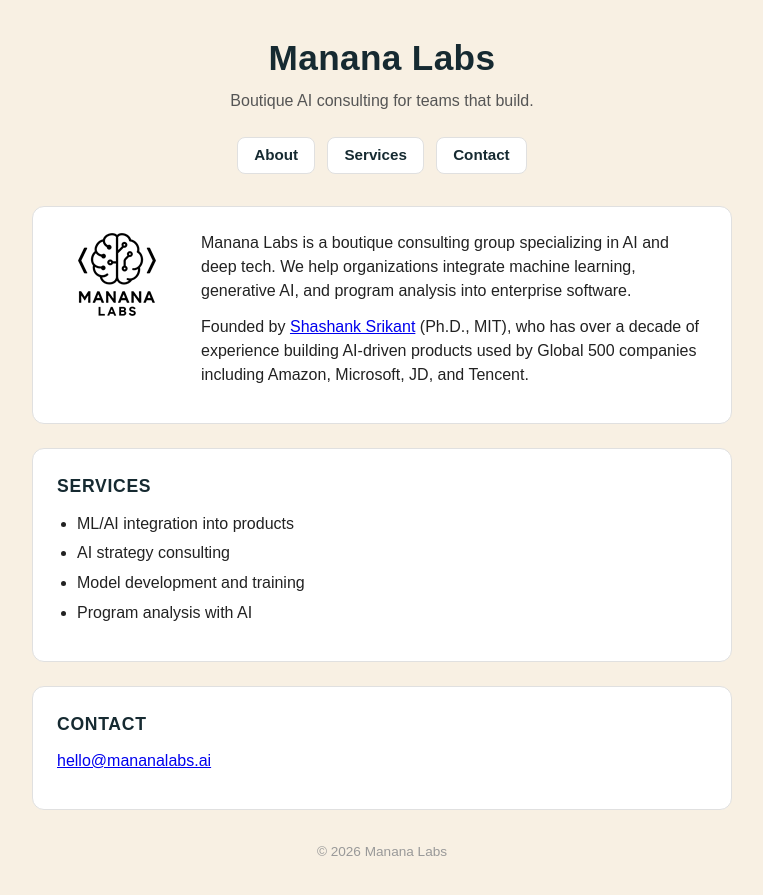
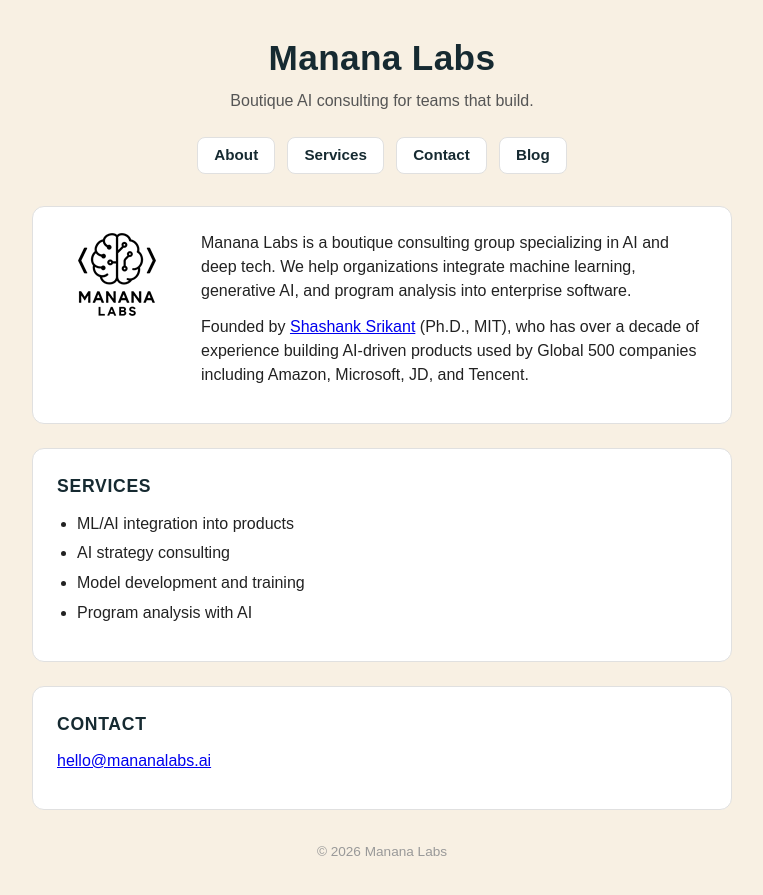
Before and after one commit to manana-labs/manana-labs.github.io, a Jekyll site: the page index.html, which Jekyll copies as it is, in a window 1280 px wide. Shown: the top 895 px of the page, without its empty margins (258-1021 px from the left). Built offline with Jekyll 4.4.1, drawn with Linux system fonts in a browser that asks for light colours.

Commit message:
add Blog nav button to homepage
Co-Authored-By: Claude Sonnet 4.6 <noreply@anthropic.com>

```diff
--- a/index.html
+++ b/index.html
@@ -80,6 +80,7 @@
       <a href="#about">About</a>
       <a href="#services">Services</a>
       <a href="#contact">Contact</a>
+      <a href="/blogs/">Blog</a>
     </nav>
 
     <section id="about">
```
